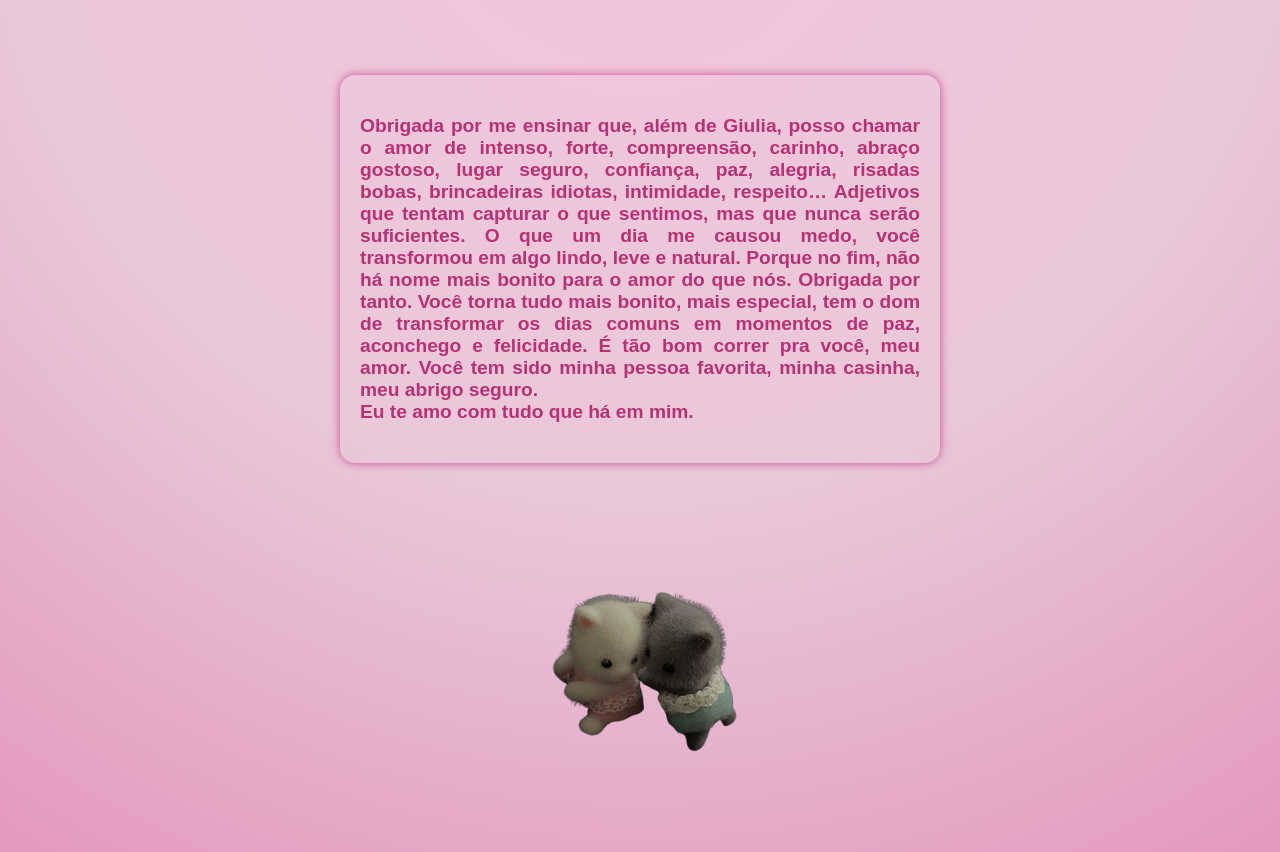
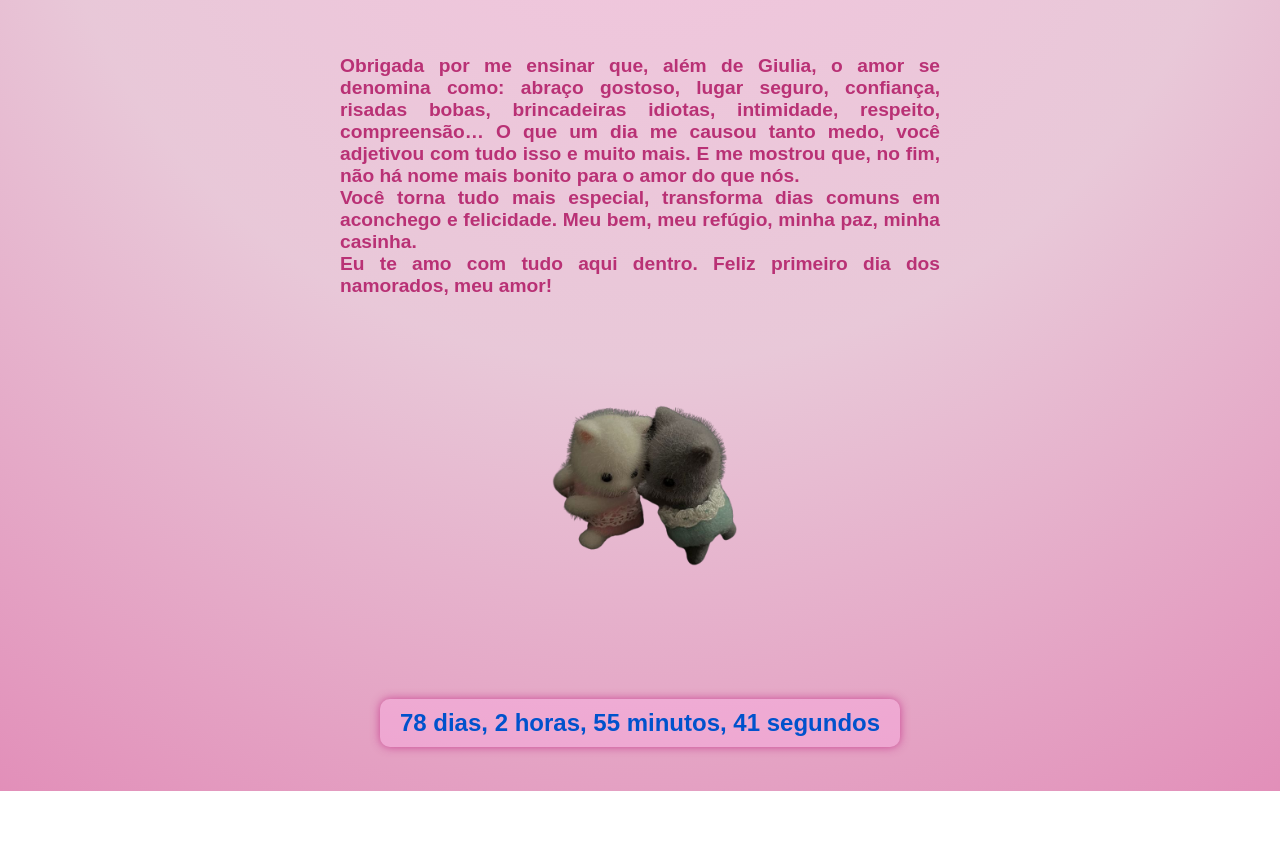
Before and after one commit to mrscaredycat/lilia, a plain HTML site: page index.html in a window 1280 px wide. Shown: the part 1271-2123 px from the top of the page. After the commit the page ends 2062 px from the top, so only its background shows below. Drawn offline with Linux system fonts and the light colour scheme.

Commit message:
Segunda alteraçao no texto

```diff
--- a/index.html
+++ b/index.html
@@ -202,22 +202,6 @@
             margin-top: 20px;
             /* Espaço acima */
         }
-
-        .love-message {
-
-            /* Degradê suave e romântico */
-            padding: 20px;
-            /* Adiciona espaço interno */
-            border-radius: 15px;
-            /* Deixa o bloco arredondado */
-             box-shadow: 0px 0px 10px rgba(196, 52, 138, 0.842);
-            /* Adiciona um efeito de profundidade */
-            text-align: center;
-            max-width: 600px;
-            /* Limita o tamanho do bloco */
-            margin: 40px auto;
-            /* Centraliza na página */
-        }
     </style>
 </head>
 
@@ -289,18 +273,20 @@
 
 
     <br>
-    <div class="love-message">
+    <div>
         <h2>
-            Obrigada por me ensinar que, além de Giulia, posso chamar o amor de intenso, forte, compreensão, carinho,
-            abraço gostoso, lugar seguro, confiança, paz, alegria, risadas bobas, brincadeiras idiotas, intimidade,
-            respeito…
-            Adjetivos que tentam capturar o que sentimos, mas que nunca serão suficientes. O que um dia me causou medo,
-            você transformou em algo lindo, leve e natural.
-            Porque no fim, não há nome mais bonito para o amor do que nós.
-            Obrigada por tanto. Você torna tudo mais bonito, mais especial, tem o dom de transformar os dias comuns em
-            momentos de paz, aconchego e felicidade. É tão bom correr pra você, meu amor. Você tem sido minha pessoa
-            favorita, minha casinha, meu abrigo seguro.
-            <br> Eu te amo com tudo que há em mim.
+            Obrigada por me ensinar que, além de Giulia, o amor se denomina como: abraço gostoso,
+            lugar seguro, confiança, risadas bobas, brincadeiras idiotas, intimidade, respeito, compreensão… O que um
+            dia me causou tanto medo, você adjetivou com tudo isso e muito mais. E me mostrou que, no fim, não há nome
+            mais bonito para o
+            amor do que nós.
+            <br>
+            Você torna tudo mais especial, transforma dias comuns em aconchego e felicidade. Meu bem, meu refúgio, minha
+            paz,
+            minha casinha.
+            <br>
+            Eu te amo com tudo aqui dentro. Feliz primeiro dia dos namorados, meu amor!
+
         </h2>
     </div>
 
```
